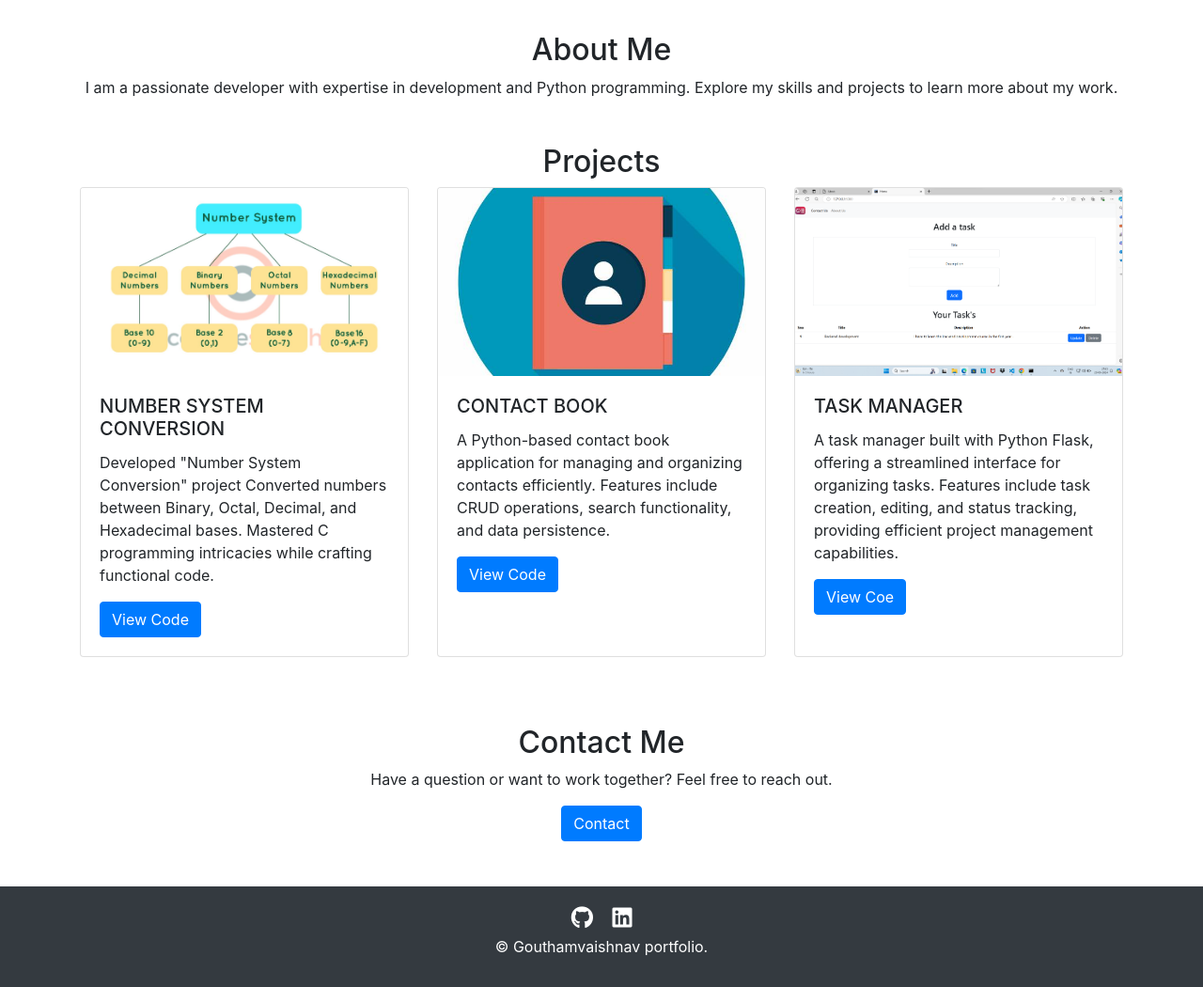
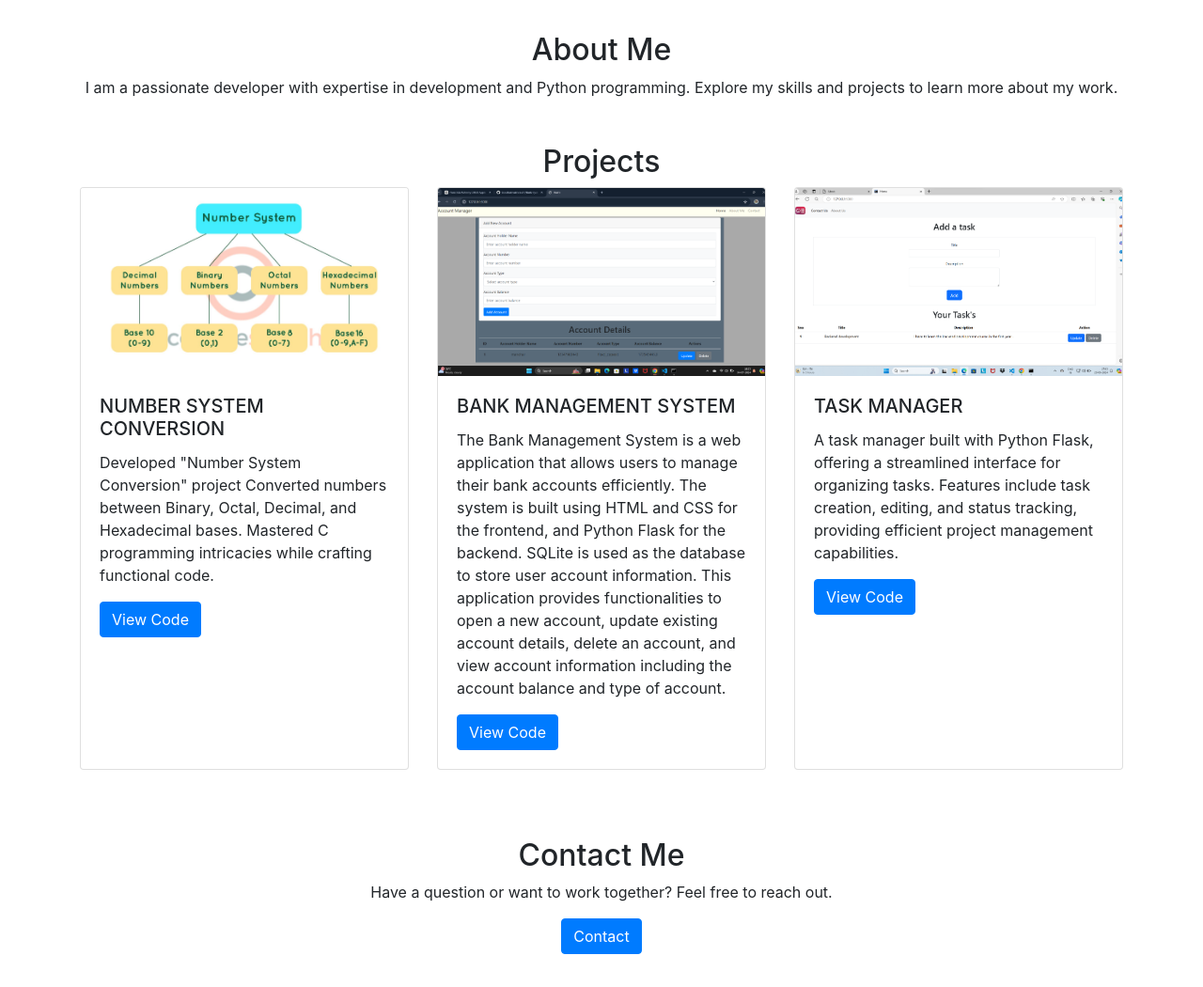
Before and after one commit to Gouthamvaishnav11/Project-3_Portfolio-Website, a Flask app: page / in a window 1280 px wide. Shown: the part 367-1417 px from the top of the page at 94% size. Run offline with Flask 3, Linux system fonts and the light colour scheme; some libraries are stand-ins or nearby versions.

```diff
--- a/app.py
+++ b/app.py
@@ -1,26 +1,30 @@
-# Importing the Flask class from flask module
-from flask import Flask, render_template, request,redirect,session, g, redirect, url_for
+from flask import Flask, render_template, request, session, redirect, url_for
 from flask_sqlalchemy import SQLAlchemy
+from datetime import datetime
 
-
-# let's see the content of the flask module
-# print( dir(flask) )
-
-# let's create the object of the Flask class
+# Create the Flask application
 app = Flask(__name__)
 
-
-
+# Configure the application
 app.config['SECRET_KEY'] = 'your_secret_key'
 app.config['SQLALCHEMY_DATABASE_URI'] = 'sqlite:///visitors.db'
-database = SQLAlchemy(app)
 
-class Visitor(database.Model):
-    id = database.Column(database.Integer, primary_key=True)
-    ip_address = database.Column(database.String(100))
-    user_agent = database.Column(database.String(200))
-    is_download = database.Column(database.Boolean, default=False)
+# Initialize SQLAlchemy
+db = SQLAlchemy(app)
 
+# Define the Visitor model
+class Visitor(db.Model):
+    id = db.Column(db.Integer, primary_key=True)
+    ip_address = db.Column(db.String(100))
+    user_agent = db.Column(db.String(200))
+    is_download = db.Column(db.Boolean, default=False)
+    name = db.Column(db.String(100))
+    email = db.Column(db.String(120))
+    message = db.Column(db.Text)
+    visit_time = db.Column(db.DateTime, default=datetime.now)
+
+#
+# Track visitors before each request
 @app.before_request
 def track_visitor():
     if 'visited' not in session:
@@ -30,11 +34,10 @@ def track_visitor():
             user_agent=request.user_agent.string,
             is_download=False
         )
-        database.session.add(visitor)
-        database.session.commit()
+        db.session.add(visitor)
+        db.session.commit()
 
-
-
+# Route to handle downloading resume
 @app.route('/download')
 def download_resume():
     visitor = Visitor(
@@ -42,66 +45,65 @@ def download_resume():
         user_agent=request.user_agent.string,
         is_download=True
     )
-    database.session.add(visitor)
-    database.session.commit()
+    db.session.add(visitor)
+    db.session.commit()
     return redirect(url_for('static', filename='resume.pdf'))
 
-
-# First route: Index route/default route
+# Route for index page
 @app.route('/')
 def index():
-
-
-
-   # return render_template('index.html')
     return render_template('index.html')
 
-# Second route: Contact us
-@app.route('/contact')
+# Route for contact form
+@app.route('/contact', methods=["GET", "POST"])
 def contact():
+    if request.method == "POST":
+        sendername = request.form.get('Sendername')
+        senderemail = request.form.get('Senderemail')
+        sendermessage = request.form.get('Sendermessage')
 
-    # returning the response
-    return render_template('contact.html')
+        # Create a new Visitor instance and add to database
+        new_visitor = Visitor(name=sendername, email=senderemail, message=sendermessage)
+        db.session.add(new_visitor)
+        db.session.commit()
 
+        return redirect('/contact')  # Redirect after form submission
 
-# Third route: About us
+    else:
+        alldetails = Visitor.query.all()
+        return render_template('contact.html', alldetails=alldetails)
+
+# Route for about page
 @app.route('/about')
 def about():
-
-    # returning the response
     return render_template('about.html')
 
-#  fourth route:project.html
+# Route for project page
 @app.route('/project')
 def project():
-
-    # returning the response
     return render_template('project.html')
 
-
+# Route for report page
 @app.route('/report')
 def report():
     total_visits = Visitor.query.count()
     total_downloads = Visitor.query.filter_by(is_download=True).count()
     unique_visitors = Visitor.query.distinct(Visitor.ip_address).count()
-    frequent_visitors = database.session.query(
-        Visitor.ip_address, database.func.count(Visitor.ip_address).label('count')
-    ).group_by(Visitor.ip_address).order_by(database.desc('count')).all()
+    frequent_visitors = db.session.query(
+        Visitor.ip_address, db.func.count(Visitor.ip_address).label('count')
+    ).group_by(Visitor.ip_address).order_by(db.desc('count')).all()
 
     frequent_visitor_details = [
         {
             'ip_address': visitor.ip_address,
             'count': visitor.count,
-            'last_visit': Visitor.query.filter_by(ip_address=visitor.ip_address).order_by(database.desc(Visitor.visit_time)).first().visit_time
+            'last_visit': Visitor.query.filter_by(ip_address=visitor.ip_address).order_by(db.desc(Visitor.visit_time)).first().visit_time
         } for visitor in frequent_visitors
     ]
 
     return render_template('report.html', total_visits=total_visits, total_downloads=total_downloads,
                            unique_visitors=unique_visitors, frequent_visitor_details=frequent_visitor_details)
 
-
-
-# let's run the flask application
+# Run the Flask application
 if __name__ == "__main__":
-    app.run(debug=True)
-# app.run(debug=True, host='0.0.0.0')
+    app.run(debug=True, port=8000)
--- a/database.py
+++ b/database.py
@@ -1,3 +1,3 @@
 from app import *
 with app.app_context():
-    database.create_all()
+    db.create_all()
--- a/templates/about.html
+++ b/templates/about.html
@@ -27,7 +27,7 @@
 
             <div class="resume">
               <a href="/download">
-              <a href="static/resume.pdf" class="btn btn-outline-primary" onclick="trackDownload()">Download Resume</a>
+              <a href="/static/resume.pdf" class="btn btn-outline-primary" onclick="trackDownload()">Download Resume</a>
             </a>
           </div>
           </div>
--- a/templates/index.html
+++ b/templates/index.html
@@ -30,8 +30,9 @@
         <p class="text-center">I am a passionate developer with expertise in development and Python programming. Explore my skills and projects to learn more about my work.</p>
      </section>
 
-      <!-- Projects Section -->
-   <section class="container mt-5">
+
+ <!-- Projects Section -->
+  <section class="container mt-5">
     <h2 class="text-center">Projects</h2>
     <div class="row">
       <div class="col-md-4 mb-4">
@@ -40,16 +41,16 @@
           <div class="card-body">
             <h5 class="card-title">NUMBER SYSTEM CONVERSION</h5>
             <p class="card-text">Developed "Number System Conversion" project Converted numbers between Binary, Octal, Decimal, and Hexadecimal bases. Mastered C programming intricacies while crafting functional code.</p>
-            <a href="https://replit.com/@gouthamvaishnav/Project-on-Number-System-Conversion" class="btn btn-primary">View  Code</a>
+            <a href="https://replit.com/@gouthamvaishnav/Project-on-Number-System-Conversion" class="btn btn-primary"> View Code</a>
           </div>
         </div>
       </div>
       <div class="col-md-4 mb-4">
         <div class="card h-100">
-          <img src="/static/contact book.jpg" class="card-img-top" alt="Project 2">
+          <img src="/static/banking .png" class="card-img-top" alt="Project 2">
           <div class="card-body">
-            <h5 class="card-title">CONTACT BOOK</h5>
-            <p class="card-text">A Python-based contact book application for managing and organizing contacts efficiently. Features include CRUD operations, search functionality, and data persistence.</p>
+            <h5 class="card-title">BANK MANAGEMENT SYSTEM</h5>
+            <p class="card-text">The Bank Management System is a web application that allows users to manage their bank accounts efficiently. The system is built using HTML and CSS for the frontend, and Python Flask for the backend. SQLite is used as the database to store user account information. This application provides functionalities to open a new account, update existing account details, delete an account, and view account information including the account balance and type of account.</p>
             <a href="https://replit.com/@gouthamvaishnav/contact-book" class="btn btn-primary">View Code</a>
           </div>
         </div>
@@ -60,16 +61,15 @@
           <div class="card-body">
             <h5 class="card-title">TASK MANAGER</h5>
             <p class="card-text">A task manager built with Python Flask, offering a streamlined interface for organizing tasks. Features include task creation, editing, and status tracking, providing efficient project management capabilities.</p>
-            <a href="https://github.com/Gouthamvaishnav11/codes-.git" class="btn btn-primary">View Coe</a>
+            <a href="https://github.com/Gouthamvaishnav11/codes-.git" class="btn btn-primary">View Code</a>
           </div>
         </div>
       </div>
     </div>
-   </section>
+  </section>
 
 
-
-   <!-- Contact Section -->
+  <!-- Contact Section -->
    <section class="container mt-5 mb-5">
     <h2 class="text-center">Contact Me</h2>
     <p class="text-center">Have a question or want to work together? Feel free to reach out.</p>
--- a/templates/project.html
+++ b/templates/project.html
@@ -31,10 +31,10 @@
       </div>
       <div class="col-md-4 mb-4">
         <div class="card h-100">
-          <img src="/static/contact book.jpg" class="card-img-top" alt="Project 2">
+          <img src="/static/banking .png" class="card-img-top" alt="Project 2">
           <div class="card-body">
-            <h5 class="card-title">CONTACT BOOK</h5>
-            <p class="card-text">A Python-based contact book application for managing and organizing contacts efficiently. Features include CRUD operations, search functionality, and data persistence.</p>
+            <h5 class="card-title">BANK MANAGEMENT SYSTEM</h5>
+            <p class="card-text">The Bank Management System is a web application that allows users to manage their bank accounts efficiently. The system is built using HTML and CSS for the frontend, and Python Flask for the backend. SQLite is used as the database to store user account information. This application provides functionalities to open a new account, update existing account details, delete an account, and view account information including the account balance and type of account.</p>
             <a href="https://replit.com/@gouthamvaishnav/contact-book" class="btn btn-primary">View Code</a>
           </div>
         </div>
```
Also changed, not shown: templates/contact.html (+4 -4 lines), instance/visitors.db, static/banking .png (added), static/contact book.jpg (deleted), 1 other file.
